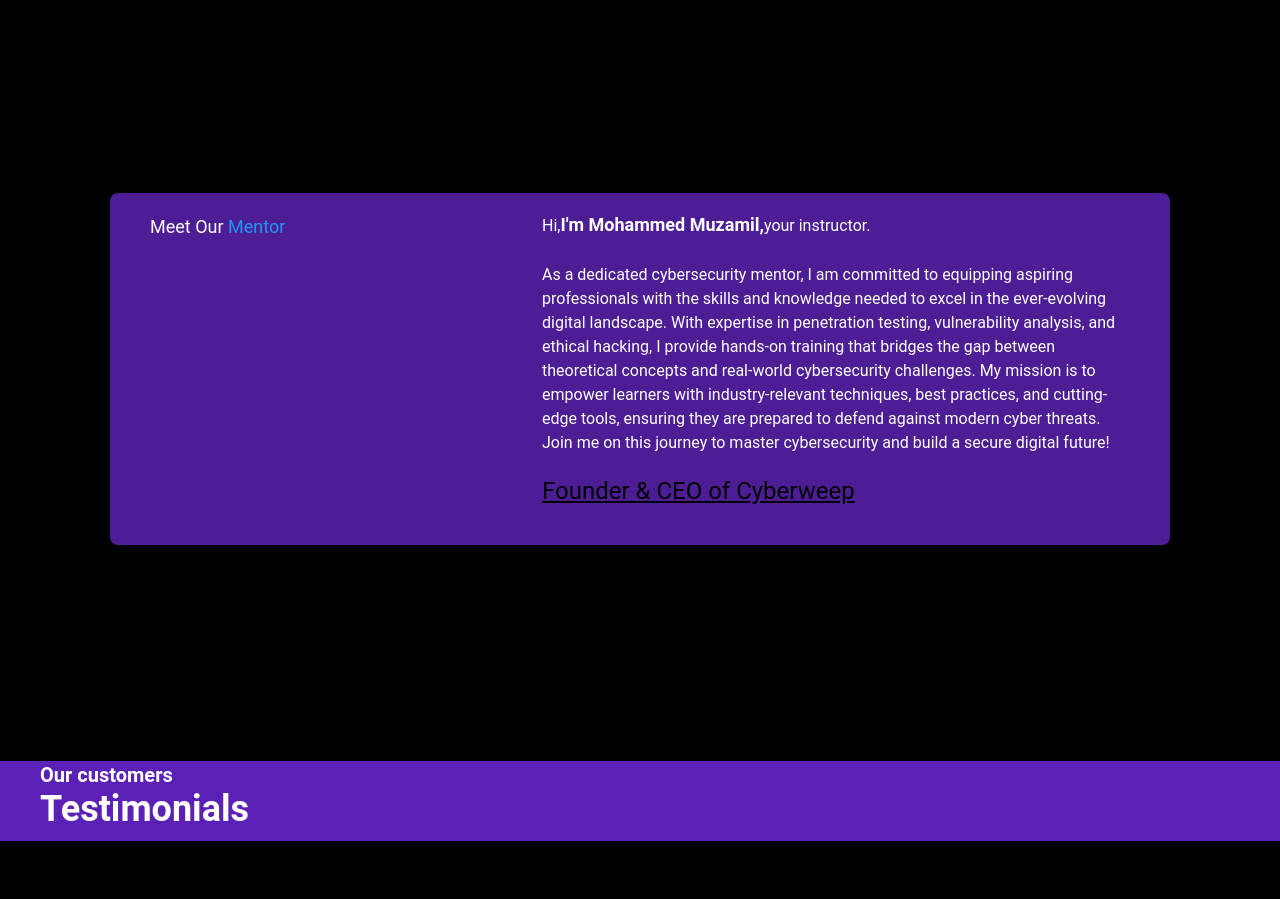
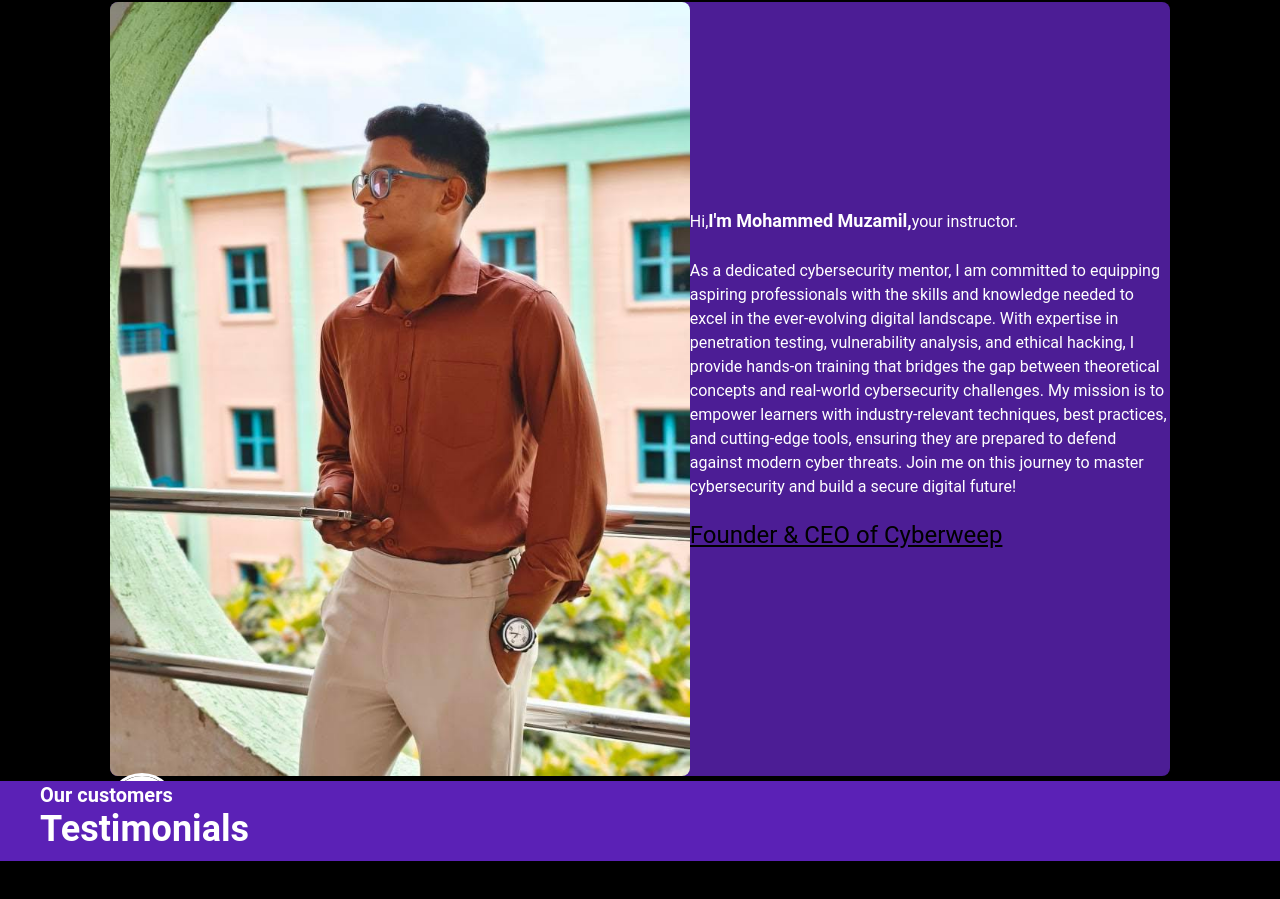
Before and after one commit to codingisf/cyberweep, a React (Vite) app: page /home in a window 1280 px wide. Shown: the part 2231-3130 px from the top of the page. Built offline with nearby package versions, Linux system fonts and the light colour scheme.

Commit message:
Update Homepage.jsx

```diff
--- a/src/Pages/Homepage.jsx
+++ b/src/Pages/Homepage.jsx
@@ -2,6 +2,7 @@ import Footer from "../Components/Footer";
 import { Carousel } from "@material-tailwind/react";
 import { StarIcon } from "@heroicons/react/24/solid";
 
+const muzamil = "/muzamil.jpg";
 
 const testimonials = [
   {
@@ -48,7 +49,6 @@ const TestimonialCard = ({ name, role, text }) => (
       <StarIcon className="w-6 h-6 text-yellow-500" />
       <StarIcon className="w-6 h-6 text-yellow-500" />
       <StarIcon className="w-6 h-6 text-yellow-500" />
-
     </div>
   </div>
 );
@@ -140,7 +140,6 @@ function Homepage() {
                 Infotech is here to help you navigate the future of technology
                 with confidence.
               </p>
-              <button>Free Consultation</button>
             </div>
           </section>
         </section>
@@ -230,13 +229,23 @@ function Homepage() {
 
         {/* section - 4 */}
         <section className="relative lg:h-[88dvh] bg-cover bg-center">
-          <div className="container flex justify-evenly items-center h-full px-10 mx-auto ">
-            <div className="relative lg:h-[50%] bg-violet-900 flex lg:flex-row rounded-lg lg:px-10  flex-col justify-between mx-auto items-center w-full">
-              <h1 className="absolute left-10 top-5 text-lg">
+          <div className="container flex justify-evenly items-center h-full lg:px-10 px-5 mx-auto my-5 ">
+            <div className="relative lg:h-[57%] bg-violet-900 flex lg:flex-row rounded-lg flex-col justify-between mx-auto items-center w-full p-0 ">
+              <section className="">
+                <h1 className="absolute left-10 text-lg lg:-mt-7 mt-5">
                   Meet Our <span className="text-blue-500">Mentor</span>
                 </h1>
-              <section></section>
-              <section className="w-[60%] mt-20 lg:mt-0">
+                <div className="lg:max-w-[35%] lg:max-h-[35%] max-w-[50%] max-h-[50%] mx-auto  relative lg:mt-0 mt-20">
+                  <img
+                    src={muzamil}
+                    alt=""
+                    srcset=""
+                    className="overflow-hidden rounded-lg"
+                  />
+                  <div className="absolute -top-4 -right-4 w-16 h-16 bg-white rounded-full outline outline-8 outline-violet-900"></div>
+                </div>
+              </section>
+              <section className="lg:w-[60%] w-[85%] mt-20 lg:mt-0">
                 <h1 className="mb-6">
                   Hi,
                   <span className="font-semibold text-lg">
@@ -283,7 +292,6 @@ function Homepage() {
             <div className="container mx-auto px-4 w-[95%]">
               <div className="flex justify-center items-center">
                 <Carousel className="w-full py-5" autoplay={true} loop={true}>
-
                   {testimonials.map((t, i) => (
                     <div key={i} className="flex justify-center">
                       <TestimonialCard {...t} />
```
Lines whose indentation alone changed are shown as unchanged.
